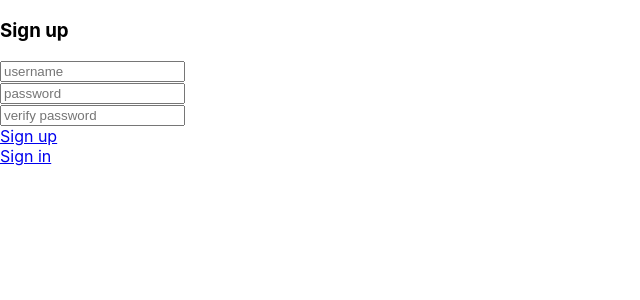
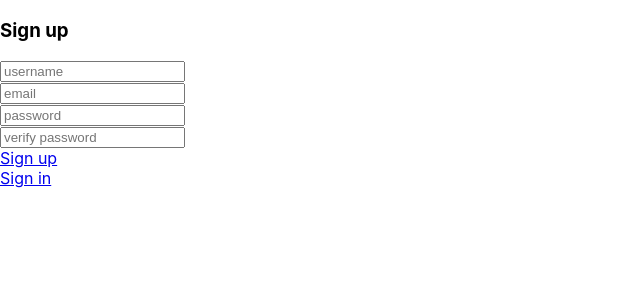
Before and after one commit to joyxxi/QueryQuest-5200-Database, a React (Create React App) app in the folder queryquest_react_web_app/: page /#/Queryquest/Signup in a window 1280 px wide. Shown: the top 300 px of the page, without its empty margins (0-640 px from the left). Built offline with nearby package versions, Linux system fonts and the light colour scheme.

Commit message:
fix navigation bug

```diff
--- a/queryquest_react_web_app/src/App.tsx
+++ b/queryquest_react_web_app/src/App.tsx
@@ -25,8 +25,6 @@ function App() {
   );
 }
 
-export default App;
-
 // Layout that includes the sidebar for all pages except Signin and Signup
 function LayoutWithSidebar() {
   return (
@@ -43,3 +41,4 @@ function LayoutWithSidebar() {
     </div>
   );
 }
+export default App;
--- a/queryquest_react_web_app/src/QueryQuest/Account/Signup.tsx
+++ b/queryquest_react_web_app/src/QueryQuest/Account/Signup.tsx
@@ -5,6 +5,8 @@ export default function Signup() {
     <div id="wd-signup-screen">
       <h3>Sign up</h3>
       <input placeholder="username" />
+      <br />
+      <input placeholder="email" type="email" />
       <br />
       <input placeholder="password" type="password" />
       <br />
--- a/queryquest_react_web_app/src/QueryQuest/navigation.tsx
+++ b/queryquest_react_web_app/src/QueryQuest/navigation.tsx
@@ -12,10 +12,10 @@ export default function Navigation() {
         Problem
       </Link>
       <br />
-      <Link to="/QueryQuest/Submission" id="wd-submission-link">
+      {/* <Link to="/QueryQuest/Submission" id="wd-submission-link">
         Submission
       </Link>
-      <br />
+      <br /> */}
       <Link to="/QueryQuest/Message" id="wd-message-link">
         Message
       </Link>
```
